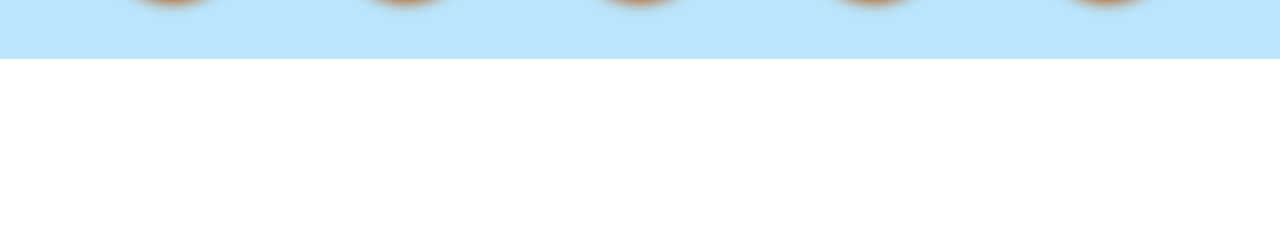
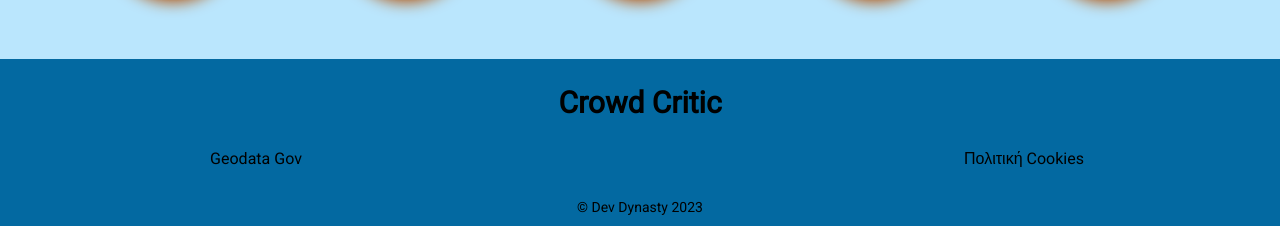
Before and after one commit to john-sak/geodata-project, a Next.js app in the folder frontend/: page / in a window 1280 px wide. Shown: the part 1741-1967 px from the top of the page. Before the commit the page ends 1800 px from the top, so only its background shows below. Built offline with nearby package versions, Linux system fonts and the light colour scheme.

Commit message:
add footer

```diff
--- a/frontend/src/Layout.tsx
+++ b/frontend/src/Layout.tsx
@@ -2,6 +2,7 @@
 import Head from 'next/head'
 import NavBar from './components/NavBar/NavBar'
 import { LayoutProps } from './interfaces/ILayout'
+import Footer from './components/Footer/Footer'
 
 const Layout = (props: LayoutProps) => {
 
@@ -18,6 +19,7 @@
     <main>
         {children}
     </main>
+    <Footer/>
     </>
   )
 }
--- /dev/null
+++ b/frontend/src/components/Footer/Footer.tsx
@@ -0,0 +1,16 @@
+import React from 'react'
+import FooterLogo from './FooterLogo'
+import FooterLinks from './FooterLinks'
+import FooterTeam from './FooterTeam'
+
+const Footer = () => {
+  return (
+    <footer className='relative h-[170px] w-[100%] bg-sky-700 flex items-center flex-wrap flex-col'>
+        <FooterLogo/>
+        <FooterLinks/>
+        <FooterTeam/>
+    </footer>
+  )
+}
+
+export default Footer
--- /dev/null
+++ b/frontend/src/components/Footer/FooterLinks.tsx
@@ -0,0 +1,21 @@
+import Link from 'next/link'
+import React from 'react'
+
+const FooterLinks = () => {
+  return (
+    <div className='w-[100%] h-10 flex justify-between mt-6'>
+        <Link
+        href={'https://geodata.gov.gr/el/'}
+        className='w-[40%] text-sm text-center lg:text-base'
+        rel="noopener noreferrer" target="_blank"
+        >
+            Geodata Gov
+        </Link>
+        <p className='w-[40%] text-sm text-center lg:text-base'>
+            Πολιτική Cookies
+        </p>
+    </div>
+  )
+}
+
+export default FooterLinks
--- /dev/null
+++ b/frontend/src/components/Footer/FooterLogo.tsx
@@ -0,0 +1,13 @@
+import React from 'react'
+
+const FooterLogo = () => {
+  return (
+    <div className='w-[100%] h-10 mt-4 flex justify-center items-center lg:mt-6'>
+        <h3 className='text-3xl font-bold'>
+            Crowd Critic
+        </h3>
+    </div>
+  )
+}
+
+export default FooterLogo
--- /dev/null
+++ b/frontend/src/components/Footer/FooterTeam.tsx
@@ -0,0 +1,13 @@
+import React from 'react'
+
+const FooterTeam = () => {
+  return (
+    <div className='absolute bottom-3'>
+        <p className='text-sm'>
+            © Dev Dynasty 2023
+        </p>
+    </div>
+  )
+}
+
+export default FooterTeam
--- a/frontend/src/components/Testimonials/Testimonials.tsx
+++ b/frontend/src/components/Testimonials/Testimonials.tsx
@@ -6,7 +6,7 @@
 
 const Testimonials = () => {
   return (
-    <div className='w-[100%] h-[450px] md:max-sm:h-[550px] bg-sky-200 lg:h-[400px]'>
+    <div className='w-[100%] h-[450px] bg-sky-200 lg:h-[400px]'>
         <div className='w-[100%] flex flex-col items-center gap-7'>
             <TestimonialsTitle/>
             <TestimonialsSubtitle/>
```
